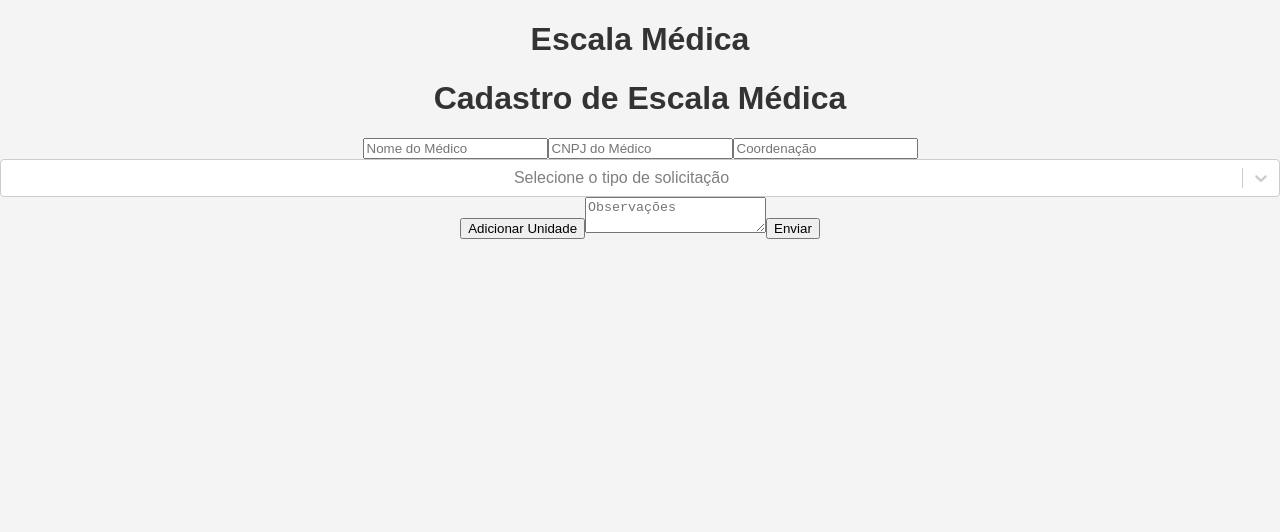
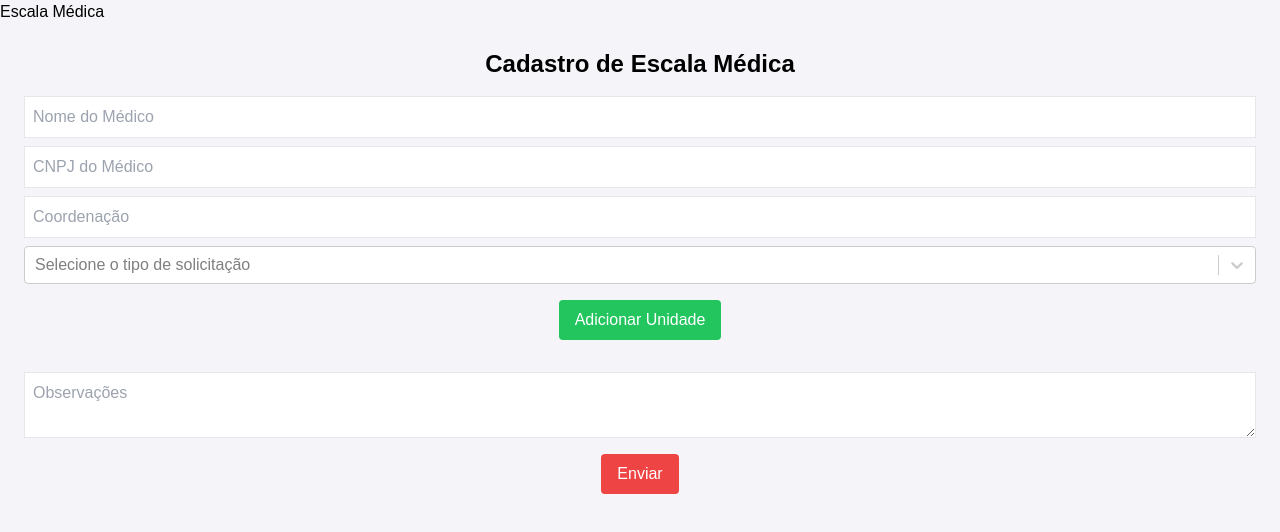
Before and after one commit to evandrorodrigues/escalas-medicas, a React (Create React App) app: page / in a window 1280 px wide. Shown: the top 532 px of the page. Built offline with nearby package versions, Linux system fonts and the light colour scheme.

Commit message:
Update index.css

```diff
--- a/src/index.css
+++ b/src/index.css
@@ -1,11 +1,21 @@
+@tailwind base;
+@tailwind components;
+@tailwind utilities;
+
+/* Estilos globais */
 body {
-  font-family: Arial, sans-serif;
-  background-color: #f4f4f4;
-  margin: 0;
-  padding: 0;
-  text-align: center;
+    font-family: Arial, sans-serif;
+    background-color: #f4f4f9;
+    margin: 0;
+    padding: 0;
 }
 
-h1 {
-  color: #333;
+.container {
+    max-width: 1200px;
+    margin: auto;
+    padding: 20px;
 }
+
+button {
+    cursor: pointer;
+}
```
